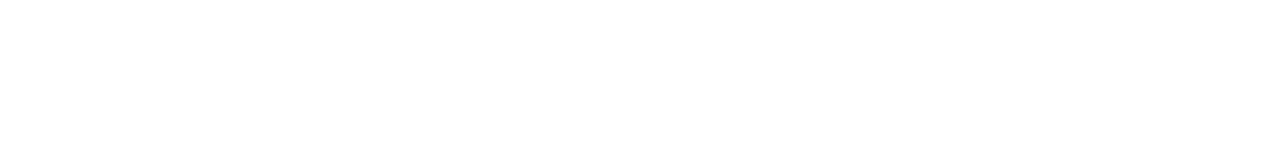
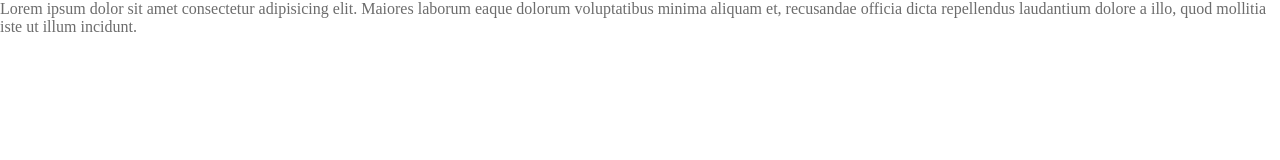
Before and after one commit to brayanLopess/Travelgram, a plain HTML site: page index.html in a window 1280 px wide. Drawn offline with Linux system fonts and the light colour scheme.

Commit message:
Initial style guide

```diff
--- a/css/global.css
+++ b/css/global.css
@@ -3,3 +3,18 @@
     padding: 0;
     box-sizing: border-box;
 }
+
+:root{
+    --brand-color: #EF5F4C;
+    --shape-transparency: #ffffff8f;
+    --background-color: #FFFFFF;
+    --surface-color: #F5F5F5;
+    --skeleton-color: #D9D9D9;
+    --text-color-primary: #313131;
+    --text-color-secondary: #6C6C6C;
+}
+
+body{
+    color: var(--text-color-secondary);
+    background-color: var(--background-color);
+}
--- a/index.html
+++ b/index.html
@@ -8,7 +8,9 @@
 </head>
 <body>
 
-
+    <p>
+        Lorem ipsum dolor sit amet consectetur adipisicing elit. Maiores laborum eaque dolorum voluptatibus minima aliquam et, recusandae officia dicta repellendus laudantium dolore a illo, quod mollitia iste ut illum incidunt.
+    </p>
 
 </body>
 </html>
```
Also changed, not shown: assets/AirplaneTilt.svg (added), assets/Image 01.png (added), assets/Image 02.png (added), assets/Image 03.png (added), assets/Image 04.png (added), assets/Image 05.png (added), assets/Image 06.png (added), assets/Image 07.png (added), assets/Image 08.png (added), assets/Image 09.png (added), assets/Image 10.png (added), assets/Image 11.png (added), assets/Image.svg (added), assets/Logo.svg (added), 2 more files, 1 other file.
